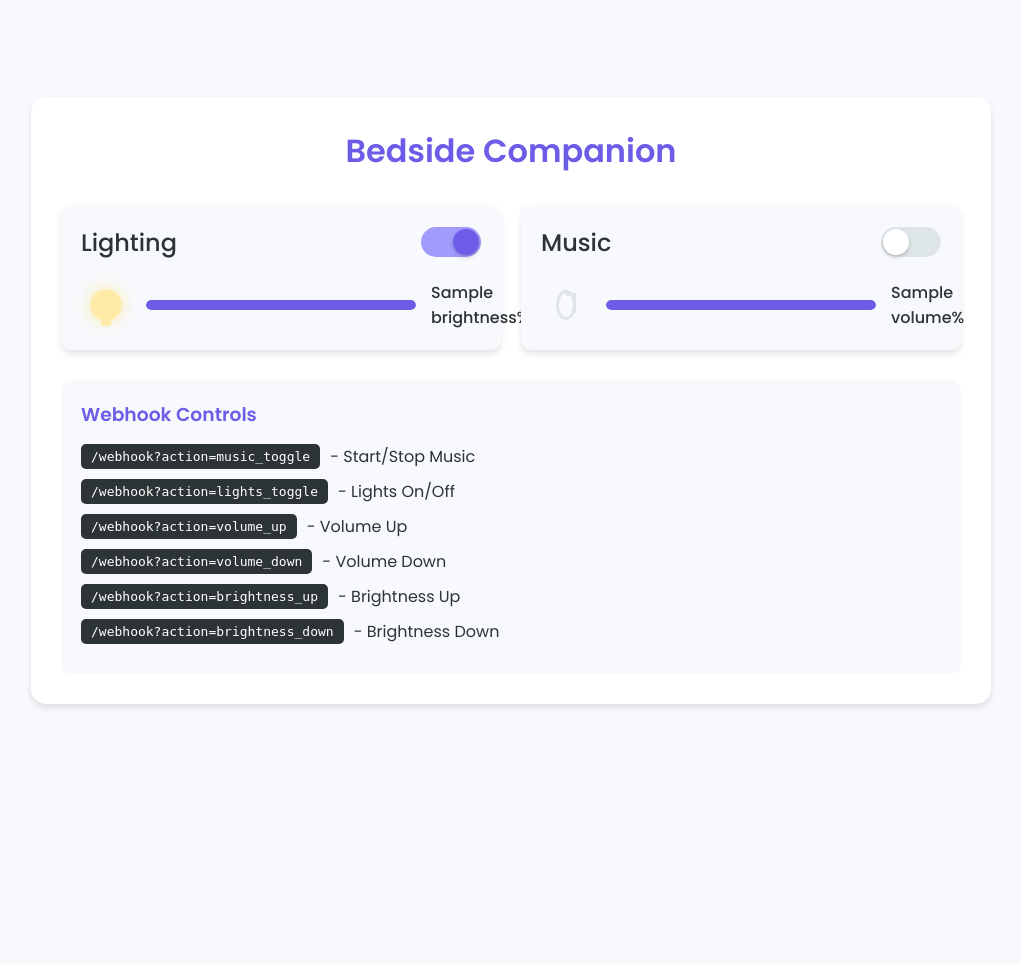
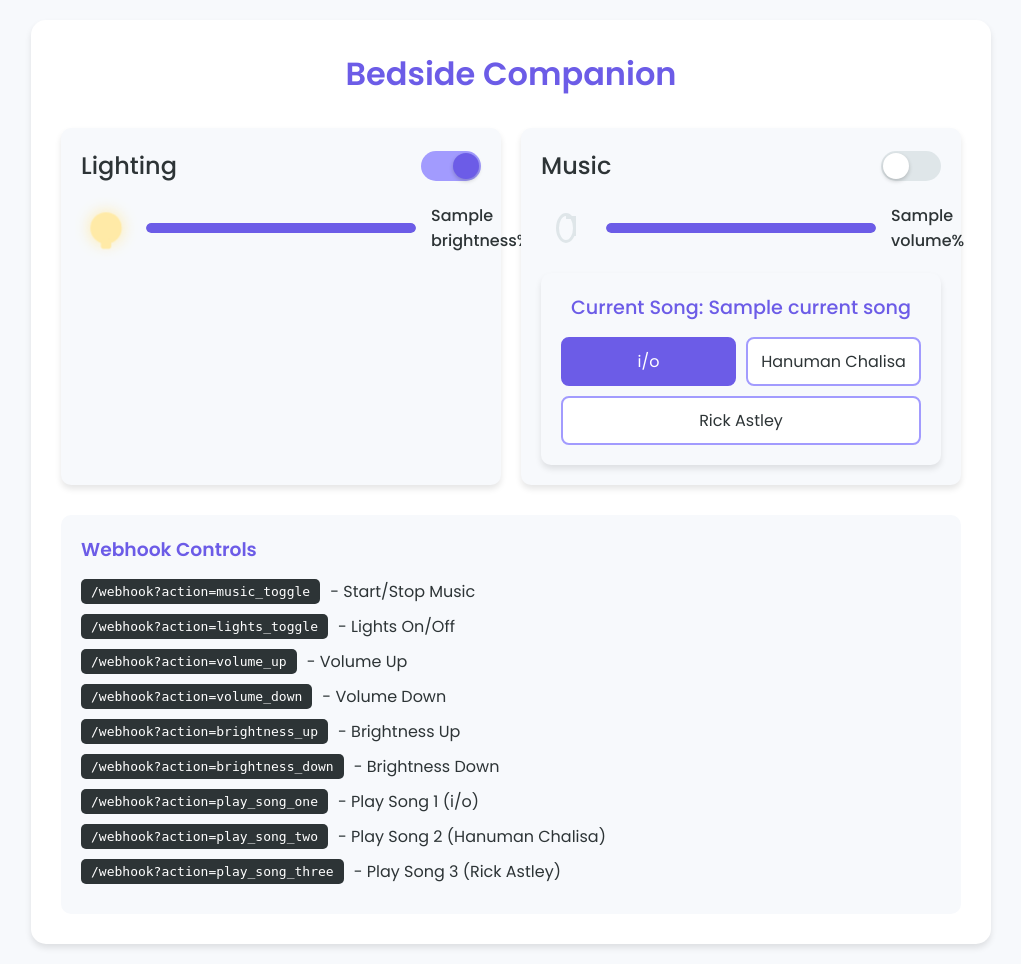
Before and after one commit to unforced/BedsideCompanion, a Flask app: template templates/index.html in a window 1280 px wide. Shown: the whole page, without its empty margins (129-1150 px from the left). Before the commit the page ends 708 px from the top, so only its background shows below. Run offline with Flask 3, Linux system fonts and the light colour scheme; the template is opened without the code that fills it: most values are stand-ins (such as "Sample title", 1, 10 or a date in 2020); some libraries are stand-ins or nearby versions.

Commit message:
Add song selection feature with three songs

```diff
--- a/app.py
+++ b/app.py
@@ -6,17 +6,37 @@ app = Flask(__name__)
 app.config['SECRET_KEY'] = os.environ.get('SECRET_KEY', 'bedside-companion-secret')
 socketio = SocketIO(app, cors_allowed_origins="*")
 
+# Song information
+songs = [
+    {
+        'id': 1,
+        'title': 'i/o by Peter Gabriel',
+        'file': 'io.mp3'
+    },
+    {
+        'id': 2,
+        'title': 'Hanuman Chalisa by Krishna Das',
+        'file': 'hanuman.mp3'
+    },
+    {
+        'id': 3,
+        'title': 'Never Gonna Give You Up by Rick Astley',
+        'file': 'rickroll.mp3'
+    }
+]
+
 # State variables
 state = {
     'music_playing': False,
     'lights_on': False,
     'volume': 50,  # 0-100
-    'brightness': 50  # 0-100
+    'brightness': 50,  # 0-100
+    'current_song': songs[0]  # Start with song 1
 }
 
 @app.route('/')
 def index():
-    return render_template('index.html', state=state)
+    return render_template('index.html', state=state, songs=songs)
 
 @app.route('/webhook', methods=['GET'])
 def webhook():
@@ -46,6 +66,18 @@ def webhook():
         state['brightness'] = max(0, state['brightness'] - 10)
         socketio.emit('state_update', {'brightness': state['brightness']})
 
+    elif action == 'play_song_one':
+        state['current_song'] = songs[0]
+        socketio.emit('state_update', {'current_song': state['current_song']})
+
+    elif action == 'play_song_two':
+        state['current_song'] = songs[1]
+        socketio.emit('state_update', {'current_song': state['current_song']})
+
+    elif action == 'play_song_three':
+        state['current_song'] = songs[2]
+        socketio.emit('state_update', {'current_song': state['current_song']})
+
     return jsonify({'status': 'success', 'action': action, 'state': state})
 
 if __name__ == '__main__':
--- a/static/js/main.js
+++ b/static/js/main.js
@@ -14,6 +14,10 @@ document.addEventListener('DOMContentLoaded', () => {
     const volumeValue = document.querySelector('.volume-value');
     const brightnessLevel = document.querySelector('.brightness-level');
     const brightnessValue = document.querySelector('.brightness-value');
+    const currentSongTitle = document.getElementById('current-song-title');
+    const songOneButton = document.getElementById('song-one');
+    const songTwoButton = document.getElementById('song-two');
+    const songThreeButton = document.getElementById('song-three');
 
     console.log('Music player element:', musicPlayer);
     console.log('Audio source:', musicPlayer.querySelector('source').src);
@@ -41,7 +45,12 @@ document.addEventListener('DOMContentLoaded', () => {
         music_playing: musicNote.classList.contains('playing'),
         lights_on: lightBulb.classList.contains('on'),
         volume: parseInt(volumeValue.textContent),
-        brightness: parseInt(brightnessValue.textContent)
+        brightness: parseInt(brightnessValue.textContent),
+        current_song: {
+            id: 1,
+            title: currentSongTitle.textContent,
+            file: musicPlayer.querySelector('source').src.split('/').pop()
+        }
     };
 
     console.log('Initial state:', state);
@@ -157,6 +166,43 @@ document.addEventListener('DOMContentLoaded', () => {
         }
     }
 
+    // Song selection event listeners
+    songOneButton.addEventListener('click', () => {
+        console.log('Song 1 selected');
+        fetch('/webhook?action=play_song_one')
+            .then(response => response.json())
+            .then(data => {
+                console.log('Song 1 response:', data);
+            })
+            .catch(error => {
+                console.error('Error selecting song 1:', error);
+            });
+    });
+
+    songTwoButton.addEventListener('click', () => {
+        console.log('Song 2 selected');
+        fetch('/webhook?action=play_song_two')
+            .then(response => response.json())
+            .then(data => {
+                console.log('Song 2 response:', data);
+            })
+            .catch(error => {
+                console.error('Error selecting song 2:', error);
+            });
+    });
+
+    songThreeButton.addEventListener('click', () => {
+        console.log('Song 3 selected');
+        fetch('/webhook?action=play_song_three')
+            .then(response => response.json())
+            .then(data => {
+                console.log('Song 3 response:', data);
+            })
+            .catch(error => {
+                console.error('Error selecting song 3:', error);
+            });
+    });
+
     // WebSocket event listeners
     socket.on('connect', () => {
         console.log('Connected to server');
@@ -213,6 +259,54 @@ document.addEventListener('DOMContentLoaded', () => {
         }
     }
 
+    // Function to update song source
+    function updateSongSource(songFile) {
+        const wasPlaying = state.music_playing;
+
+        // Pause the current song if it's playing
+        if (wasPlaying) {
+            musicPlayer.pause();
+        }
+
+        // Update the audio source
+        musicPlayer.querySelector('source').src = `/static/audio/${songFile}`;
+
+        // Reload the audio element with the new source
+        musicPlayer.load();
+
+        // If music was playing, resume playback with the new song
+        if (wasPlaying) {
+            const playPromise = musicPlayer.play();
+
+            if (playPromise !== undefined) {
+                playPromise.catch(error => {
+                    console.error('Error playing new song:', error);
+                    // If playback is prevented, update the UI
+                    state.music_playing = false;
+                    musicNote.classList.remove('playing');
+                    musicToggle.querySelector('.toggle-slider').classList.remove('active');
+                });
+            }
+        }
+    }
+
+    // Function to update song selection UI
+    function updateSongSelectionUI(songId) {
+        // Remove active class from all song buttons
+        songOneButton.classList.remove('active');
+        songTwoButton.classList.remove('active');
+        songThreeButton.classList.remove('active');
+
+        // Add active class to the selected song button
+        if (songId === 1) {
+            songOneButton.classList.add('active');
+        } else if (songId === 2) {
+            songTwoButton.classList.add('active');
+        } else if (songId === 3) {
+            songThreeButton.classList.add('active');
+        }
+    }
+
     // Update UI based on state
     function updateState(newState) {
         console.log('Updating state with:', newState);
@@ -264,6 +358,21 @@ document.addEventListener('DOMContentLoaded', () => {
                 console.log('Pausing music');
                 musicPlayer.pause();
             }
+        }
+
+        // Update current song
+        if (newState.hasOwnProperty('current_song')) {
+            state.current_song = newState.current_song;
+            console.log('Current song updated to:', state.current_song);
+
+            // Update the song title display
+            currentSongTitle.textContent = state.current_song.title;
+
+            // Update the song selection UI
+            updateSongSelectionUI(state.current_song.id);
+
+            // Update the audio source
+            updateSongSource(state.current_song.file);
         }
 
         // Update light state
--- a/templates/index.html
+++ b/templates/index.html
@@ -7,6 +7,53 @@
     <link href="https://fonts.googleapis.com/css2?family=Poppins:wght@300;400;500;600&display=swap" rel="stylesheet">
     <link rel="stylesheet" href="{{ url_for('static', filename='css/style.css') }}">
     <script src="https://cdnjs.cloudflare.com/ajax/libs/socket.io/4.0.1/socket.io.js"></script>
+    <style>
+        .song-selection {
+            margin-top: 20px;
+            background-color: var(--background-color);
+            border-radius: 10px;
+            padding: 20px;
+            box-shadow: var(--shadow);
+        }
+
+        .song-title {
+            font-size: 1.2rem;
+            font-weight: 500;
+            margin-bottom: 15px;
+            color: var(--primary-color);
+            text-align: center;
+        }
+
+        .song-buttons {
+            display: flex;
+            justify-content: space-between;
+            flex-wrap: wrap;
+            gap: 10px;
+        }
+
+        .song-button {
+            flex: 1;
+            min-width: 120px;
+            padding: 10px;
+            background-color: var(--card-color);
+            border: 2px solid var(--secondary-color);
+            border-radius: 8px;
+            cursor: pointer;
+            text-align: center;
+            transition: all 0.3s ease;
+        }
+
+        .song-button:hover {
+            background-color: var(--secondary-color);
+            color: white;
+        }
+
+        .song-button.active {
+            background-color: var(--primary-color);
+            color: white;
+            border-color: var(--primary-color);
+        }
+    </style>
 </head>
 <body>
     <div class="container">
@@ -48,8 +95,22 @@
                         </div>
                         <div class="volume-value">{{ state.volume }}%</div>
                     </div>
+                    <div class="song-selection">
+                        <div class="song-title">Current Song: <span id="current-song-title">{{ state.current_song.title }}</span></div>
+                        <div class="song-buttons">
+                            <div class="song-button {% if state.current_song.id == 1 %}active{% endif %}" id="song-one">
+                                i/o
+                            </div>
+                            <div class="song-button {% if state.current_song.id == 2 %}active{% endif %}" id="song-two">
+                                Hanuman Chalisa
+                            </div>
+                            <div class="song-button {% if state.current_song.id == 3 %}active{% endif %}" id="song-three">
+                                Rick Astley
+                            </div>
+                        </div>
+                    </div>
                     <audio id="music-player" loop preload="auto">
-                        <source src="{{ url_for('static', filename='audio/rickroll.mp3') }}" type="audio/mpeg">
+                        <source src="{{ url_for('static', filename='audio/' + state.current_song.file) }}" type="audio/mpeg">
                         Your browser does not support the audio element.
                     </audio>
                 </div>
@@ -64,6 +125,9 @@
                     <li><code>/webhook?action=volume_down</code> - Volume Down</li>
                     <li><code>/webhook?action=brightness_up</code> - Brightness Up</li>
                     <li><code>/webhook?action=brightness_down</code> - Brightness Down</li>
+                    <li><code>/webhook?action=play_song_one</code> - Play Song 1 (i/o)</li>
+                    <li><code>/webhook?action=play_song_two</code> - Play Song 2 (Hanuman Chalisa)</li>
+                    <li><code>/webhook?action=play_song_three</code> - Play Song 3 (Rick Astley)</li>
                 </ul>
             </div>
         </div>
```
Also changed, not shown: 2 other files.
